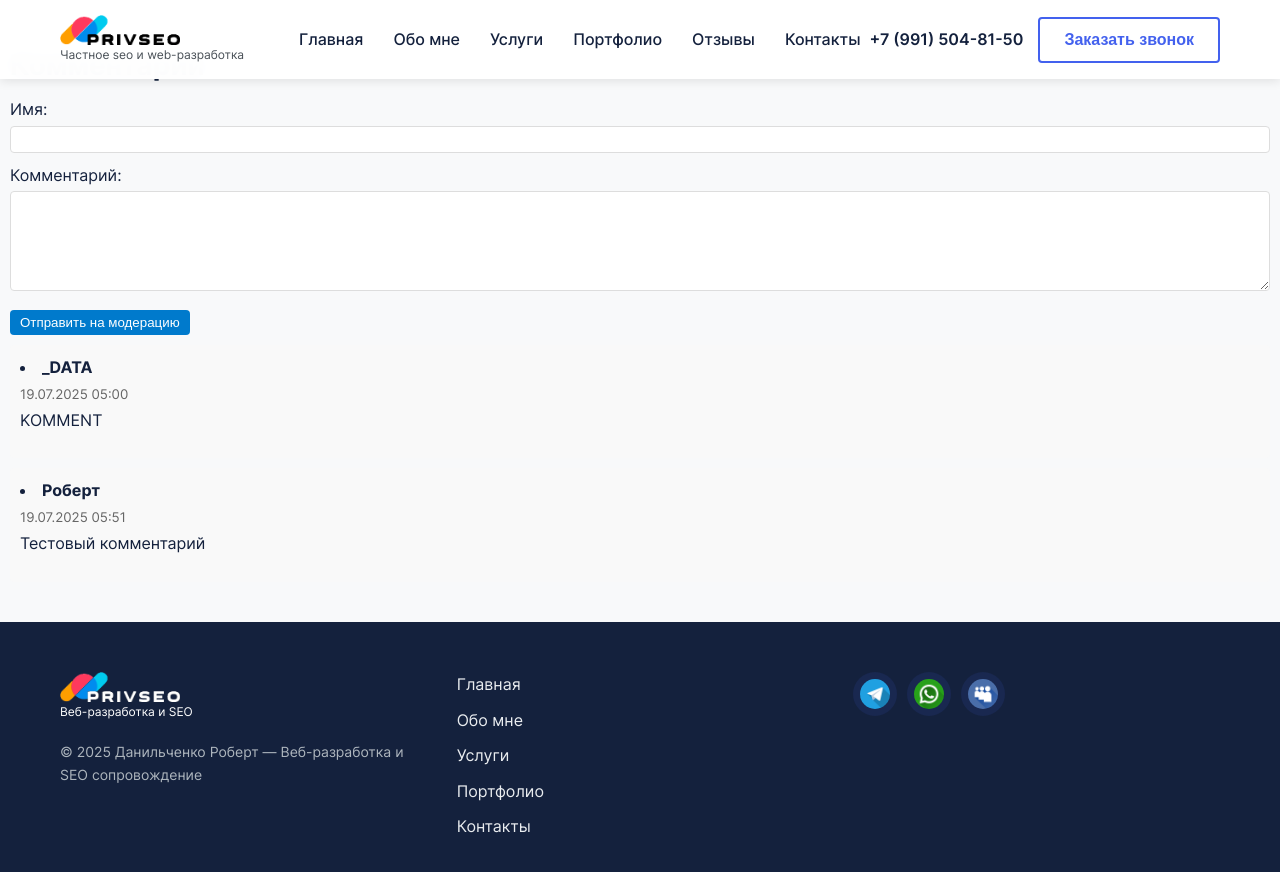
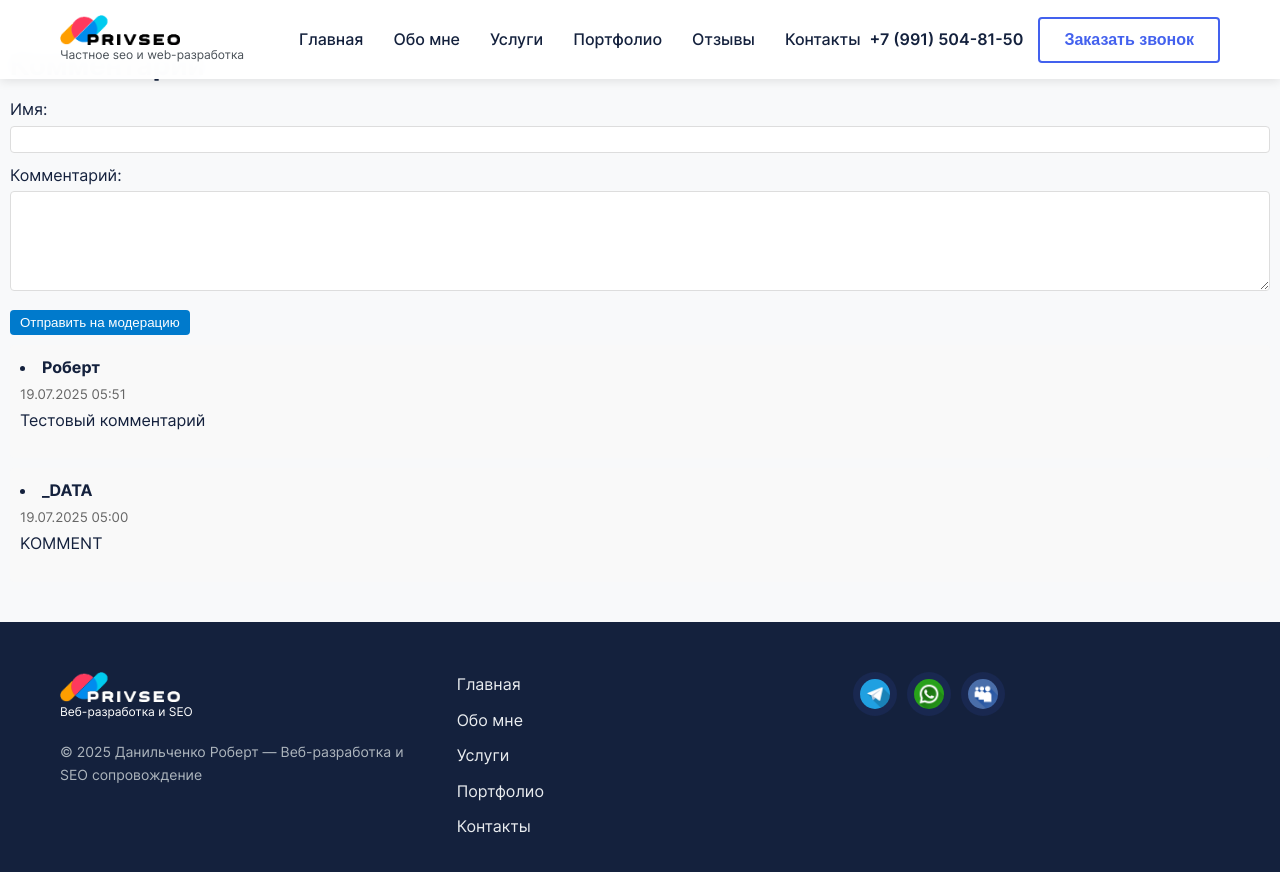
Before and after one commit to PrivateSeo/privateseo.github.io, a Jekyll site: the page built from _posts/news/2025-07-18-kak-udalit-stranitsy-iz-google--instruktsiya-ot-dzhona-myullera.md, in a window 1280 px wide and 900 px high, scrolled down 2095 px. Shown: the top 872 px of the window. Built offline with Jekyll 4.4.1, drawn with Linux system fonts in a browser that asks for light colours.

Commit message:
сортировка комментов

```diff
--- a/_includes/comments.html
+++ b/_includes/comments.html
@@ -21,10 +21,11 @@
 
 {% assign news_comments = site.data.comments[page.news_id] %}
 {% assign approved_comments = news_comments | where: "status", "approved" %}
+{% assign sorted_comments = approved_comments | sort: "date" | reverse %}
 
-  {% if approved_comments and approved_comments.size > 0 %}
+{% if sorted_comments and sorted_comments.size > 0 %}
   <ul class="comments-list">
-      {% for comment in approved_comments %}
+    {% for comment in sorted_comments %}
       <li class="comment">
         <strong>{{ comment.author }}</strong>
         <small>{{ comment.date | date: "%d.%m.%Y %H:%M" }}</small>
@@ -35,7 +36,6 @@
 {% else %}
   <p>Комментариев пока нет. Будьте первым!</p>
 {% endif %}
-
 </div>
 
 <script>
```
Lines whose indentation alone changed are shown as unchanged.
